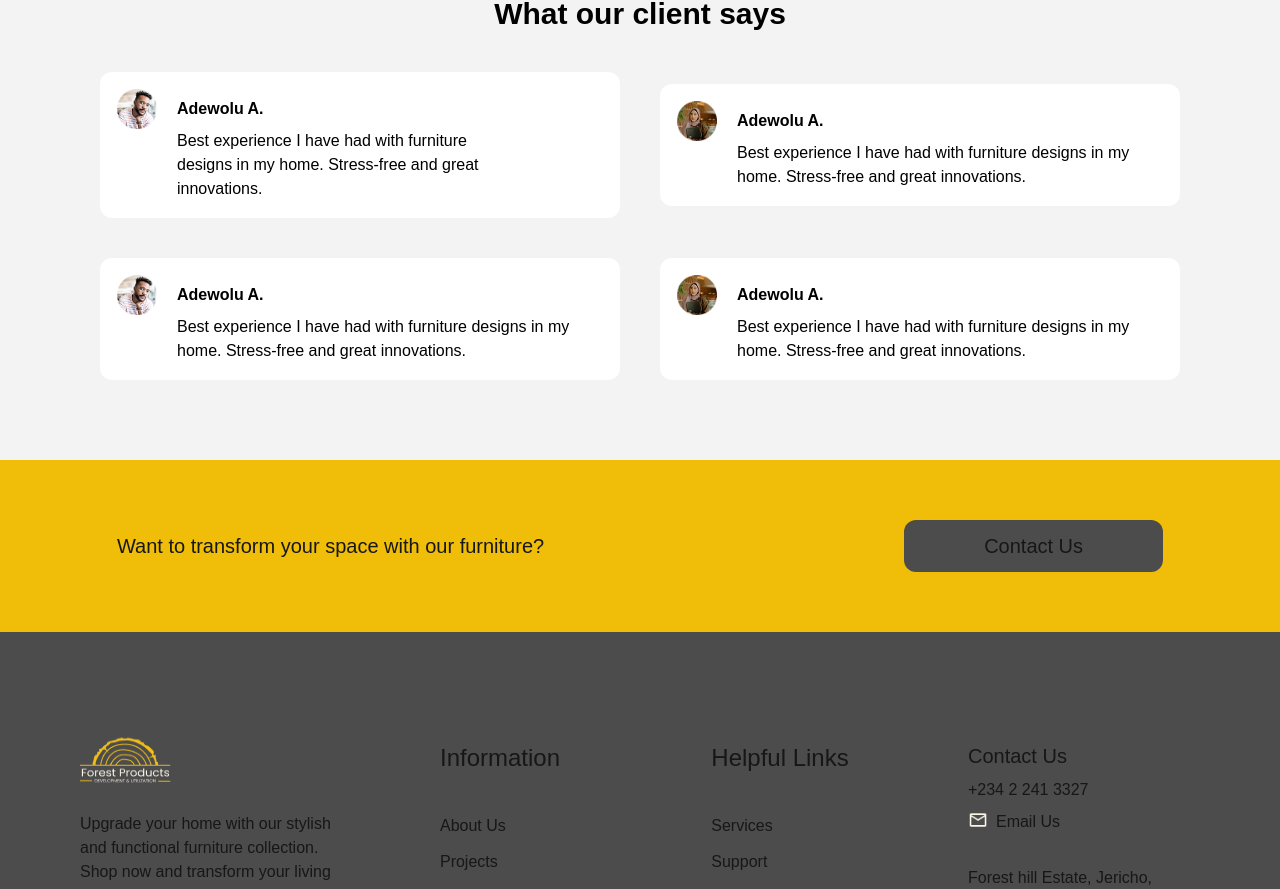
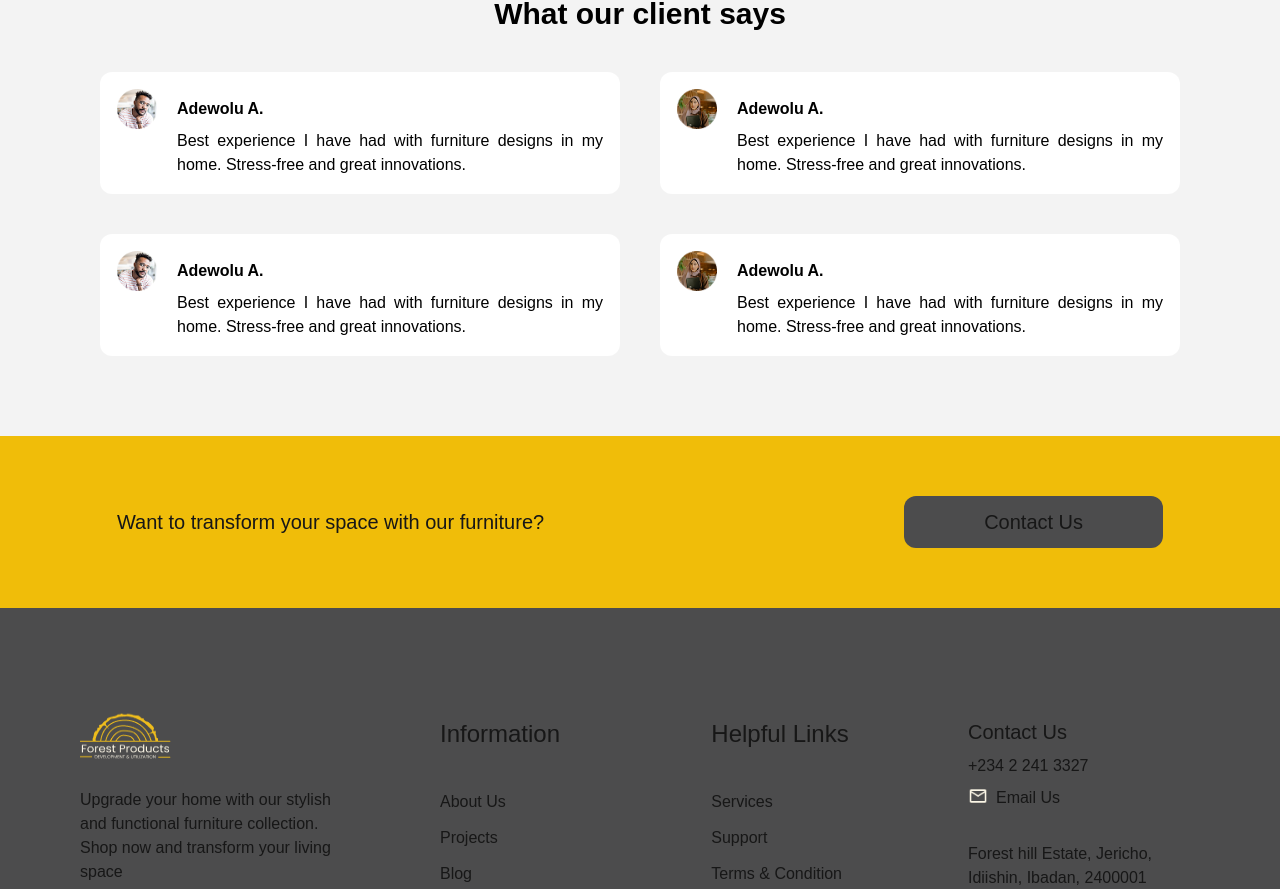
Before and after one commit to Bida3443/Forest-products, a Next.js app: page / in a window 1280 px wide. Shown: the part 3696-4585 px from the top of the page. Built offline with nearby package versions, Linux system fonts and the light colour scheme.

Commit message:
forest products

```diff
--- a/src/components/Section4/Client.tsx
+++ b/src/components/Section4/Client.tsx
@@ -12,22 +12,22 @@ export default function Client () {
             <div className="grid lg:grid-cols-2 grid-cols-1 justify-center items-center gap-10 pt-10">
                 <div className="items-center bg-white justify-center w-full lg:max-w-130  p-4 rounded-xl border border-transparent hover:border-[#F0BD09] hover:shadow-md transition-all cursor-pointer duration-300 ">
                     <div className="flex items-center gap-5 "><Image src={Ellips} alt="Ellise Image" width={100} height={100} className="w-10 h-10"/><h2 className="text-black font-bold">Adewolu A.</h2></div>
-                    <p className="text-black pl-15 w-100">Best experience I have had with furniture designs in my home. Stress-free and great innovations.</p>
+                    <p className="text-black pl-15 text-justify">Best experience I have had with furniture designs in my home. Stress-free and great innovations.</p>
                 </div>
 
                 <div className="items-center bg-white justify-center w-full lg:max-w-130  p-4 rounded-xl border border-transparent hover:border-[#F0BD09] hover:shadow-md transition-all cursor-pointer duration-300 ">
                     <div className="flex items-center gap-5 "><Image src={Ellip} alt="Ellise Image" width={100} height={100} className="w-10 h-10"/><h2 className="text-black font-bold">Adewolu A.</h2></div>
-                    <p className="text-black pl-15">Best experience I have had with furniture designs in my home. Stress-free and great innovations.</p>
+                    <p className="text-black pl-15 text-justify">Best experience I have had with furniture designs in my home. Stress-free and great innovations.</p>
                 </div>
 
                 <div className="items-center bg-white justify-center w-full lg:max-w-130  p-4 rounded-xl border border-transparent hover:border-[#F0BD09] hover:shadow-md transition-all cursor-pointer duration-300 ">
                     <div className="flex items-center gap-5 "><Image src={Ellips} alt="Ellise Image" width={100} height={100} className="w-10 h-10"/><h2 className="text-black font-bold">Adewolu A.</h2></div>
-                    <p className="text-black pl-15">Best experience I have had with furniture designs in my home. Stress-free and great innovations.</p>
+                    <p className="text-black pl-15 text-justify">Best experience I have had with furniture designs in my home. Stress-free and great innovations.</p>
                 </div>
 
                 <div className="items-center bg-white justify-center w-full lg:max-w-130  p-4 rounded-xl border border-transparent hover:border-[#F0BD09] hover:shadow-md transition-all cursor-pointer duration-300 ">
                     <div className="flex items-center gap-5 "><Image src={Ellip} alt="Ellise Image" width={100} height={100} className="w-10 h-10"/><h2 className="text-black font-bold">Adewolu A.</h2></div>
-                    <p className="text-black pl-15">Best experience I have had with furniture designs in my home. Stress-free and great innovations.</p>
+                    <p className="text-black pl-15 text-justify">Best experience I have had with furniture designs in my home. Stress-free and great innovations.</p>
                 </div>
 
             </div>
```
